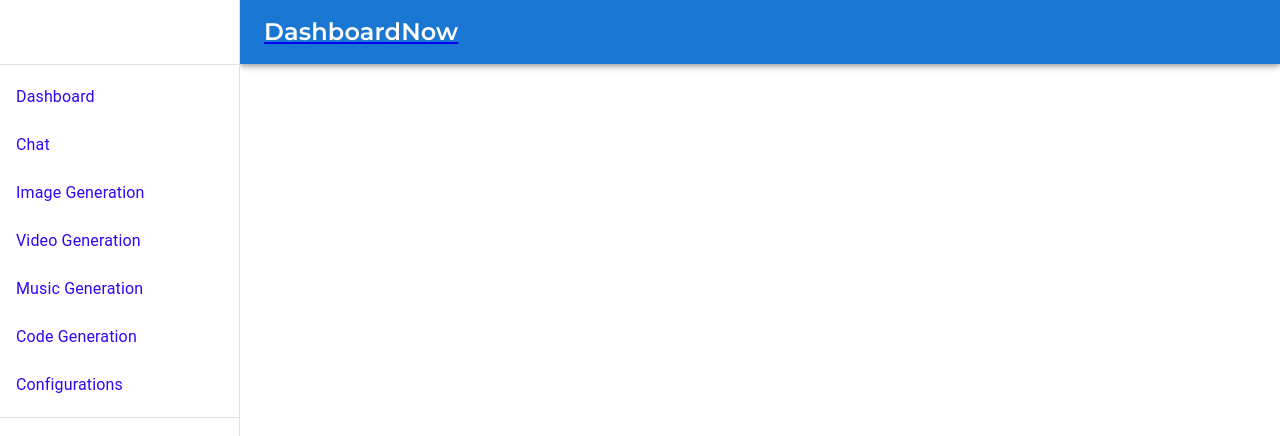
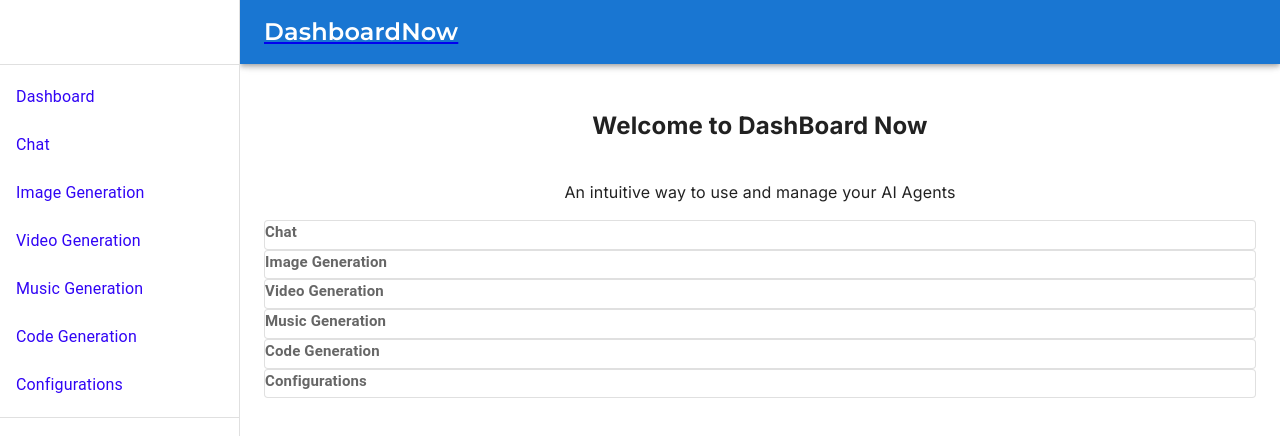
Before and after one commit to hiravthakur/ai-dashboard, a Next.js app in the folder frontend/: page /dashboard in a window 1280 px wide. Shown: the top 436 px of the page. Built offline with nearby package versions, Linux system fonts and the light colour scheme.

Commit message:
Got the dashboard cards up and running

```diff
--- a/frontend/app/(dash)/(routes)/dashboard/page.js
+++ b/frontend/app/(dash)/(routes)/dashboard/page.js
@@ -2,6 +2,10 @@
 
 export default function DashboardPage() {
   return (
-    <p>Reached temp dashboard (Protected)</p>
+    <div className="mb-8 space-y-4">
+      <h2 className="text-2xl md:text-4xl font-bold text-center">
+        Welcome to DashBoard Now
+      </h2>
+    </div>
   );
 }
--- a/frontend/app/(dash)/layout.js
+++ b/frontend/app/(dash)/layout.js
@@ -3,6 +3,7 @@ import PermanentDrawerLeft from "@/components/sidebar";
 export default function dashboard({ children }) {
     return (
         <PermanentDrawerLeft>
+            {children}
         </PermanentDrawerLeft>
     );
   }
--- a/frontend/app/globals.css
+++ b/frontend/app/globals.css
@@ -23,3 +23,11 @@ html, body {
   font-weight: 600; /* Adjust font weight as needed */
   margin: 0; /* Remove default margin from <h1> */
 }
+
+.centeredDiv {
+  display: flex;
+  flex-direction: column;
+  justify-content: center;
+  align-items: center;
+  text-align: center;
+}
--- /dev/null
+++ b/frontend/components/cards.js
@@ -0,0 +1,34 @@
+import * as React from 'react';
+import Box from '@mui/material/Box';
+import Card from '@mui/material/Card';
+import CardActions from '@mui/material/CardActions';
+import CardContent from '@mui/material/CardContent';
+import Button from '@mui/material/Button';
+import Typography from '@mui/material/Typography';
+import Link from 'next/link';
+
+
+
+
+
+export default function OutlinedCard({title, onClick}) {
+
+  return (
+    <Box
+    sx={{
+      minWidth: 275,
+      cursor: 'pointer',
+      '&:hover': {
+        boxShadow: 3,
+      },
+    }}
+    onClick={onClick}
+  >
+    <Card variant="outlined">
+        <Typography sx={{ fontSize: 15 }} color="text.secondary" fontWeight={"bold"} gutterBottom>
+          {title || 'Default Title'}
+        </Typography>
+    </Card>
+  </Box>
+  );
+}
--- a/frontend/components/sidebar.js
+++ b/frontend/components/sidebar.js
@@ -1,3 +1,5 @@
+"use client";
+
 import * as React from 'react';
 import Box from '@mui/material/Box';
 import Drawer from '@mui/material/Drawer';
@@ -10,6 +12,11 @@ import ListItem from '@mui/material/ListItem';
 import ListItemButton from '@mui/material/ListItemButton';
 import ListItemText from '@mui/material/ListItemText';
 import Link from 'next/link';
+import { usePathname } from 'next/navigation';
+import Card from '@mui/material/Card';
+import OutlinedCard from './cards';
+import { useRouter } from 'next/navigation';
+
 const drawerWidth = 240;
 
 const routes = [{
@@ -42,7 +49,37 @@ const routes = [{
 },
 ]
 
+const tools = [
+{
+label: "Chat",
+href: "/chat",
+},
+{
+label: "Image Generation",
+href: "/image",
+},
+{
+label: "Video Generation",
+href: "/video",
+},
+{
+label: "Music Generation",
+href: "/music",
+},
+{
+label: "Code Generation",
+href: "/code",
+},
+{
+label: "Configurations",
+href: "/config",
+},
+]
+
 export default function PermanentDrawerLeft() {
+  //const pathname = usePathname();
+  const router = useRouter();
+
   return (
     <Box sx={{ display: 'flex' }}>
       <CssBaseline />
@@ -92,6 +129,23 @@ export default function PermanentDrawerLeft() {
         sx={{ flexGrow: 1, bgcolor: 'background.default', p: 3 }}
       >
         <Toolbar />
+        <div className="centeredDiv">
+      <h2>
+        Welcome to DashBoard Now
+      </h2>
+      <p>
+        An intuitive way to use and manage your AI Agents
+      </p>
+    </div>
+    <div>
+      {tools.map((tool) => (
+        <OutlinedCard key={tool.label} title={tool.label}  onClick={() => router.push(tool.href)}>
+
+      </OutlinedCard>
+
+
+      ) ) }
+    </div>
       </Box>
     </Box>
   );
```
